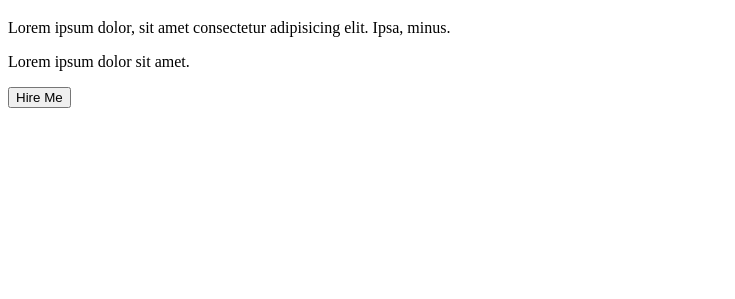
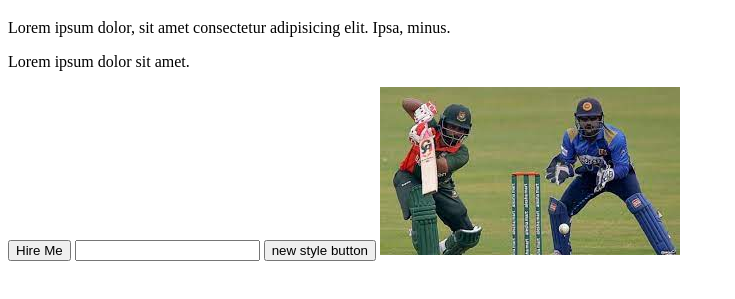
Before and after one commit to mizanur919/my-first-website, a plain HTML site: page index.html in a window 1280 px wide. Shown: the part 61-360 px from the top of the page, without its empty margins (0-735 px from the left). Drawn offline with Linux system fonts and the light colour scheme.

Commit message:
images added

```diff
--- a/index.html
+++ b/index.html
@@ -11,5 +11,8 @@
     <p>Lorem ipsum dolor, sit amet consectetur adipisicing elit. Ipsa, minus.</p>
     <p>Lorem ipsum dolor sit amet.</p>
     <button>Hire Me</button>
+    <input type="text">
+    <button>new style button</button>
+    <img src="./images/images.jpg" alt="">
 </body>
 </html>
```
Also changed, not shown: images/images.jpg (added).
